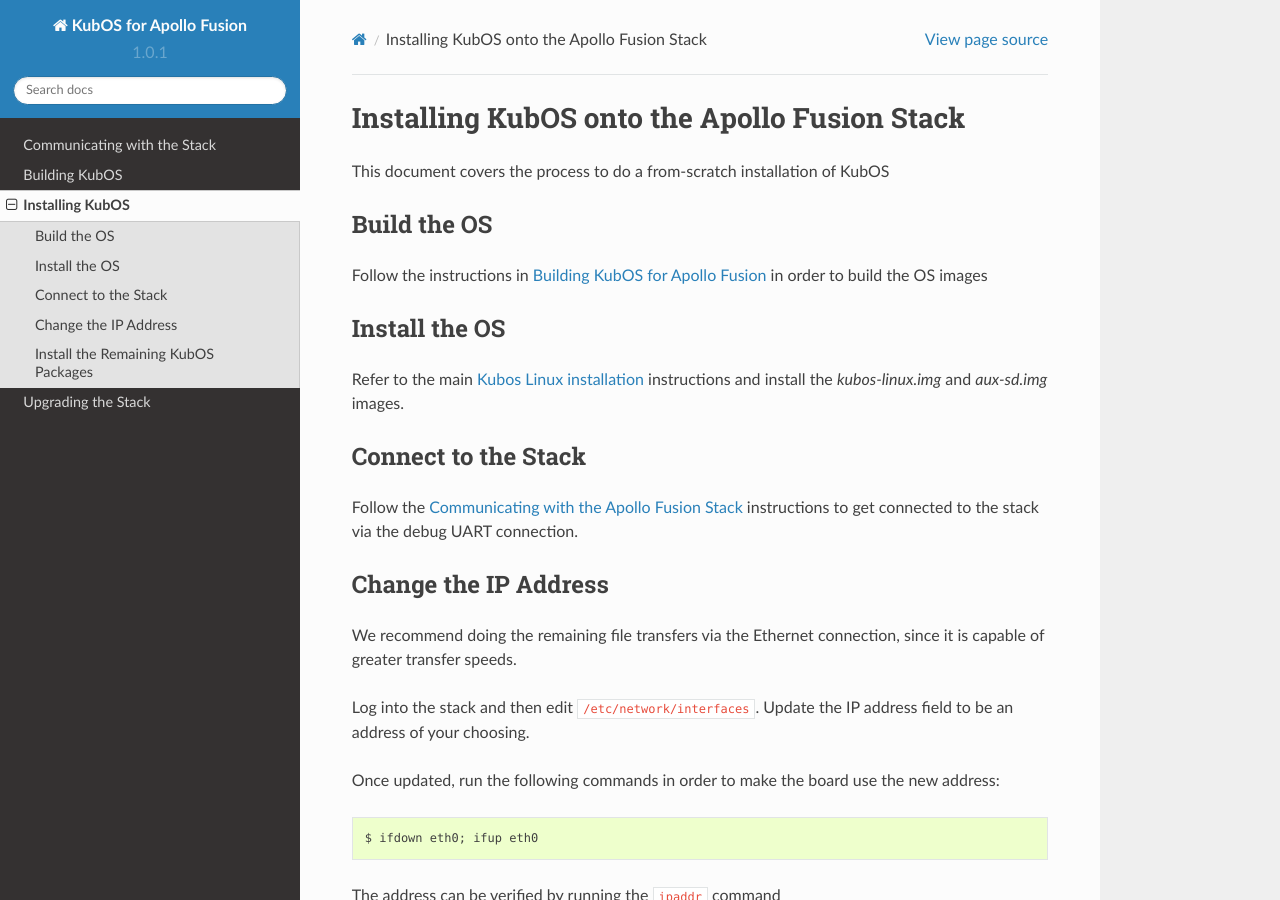
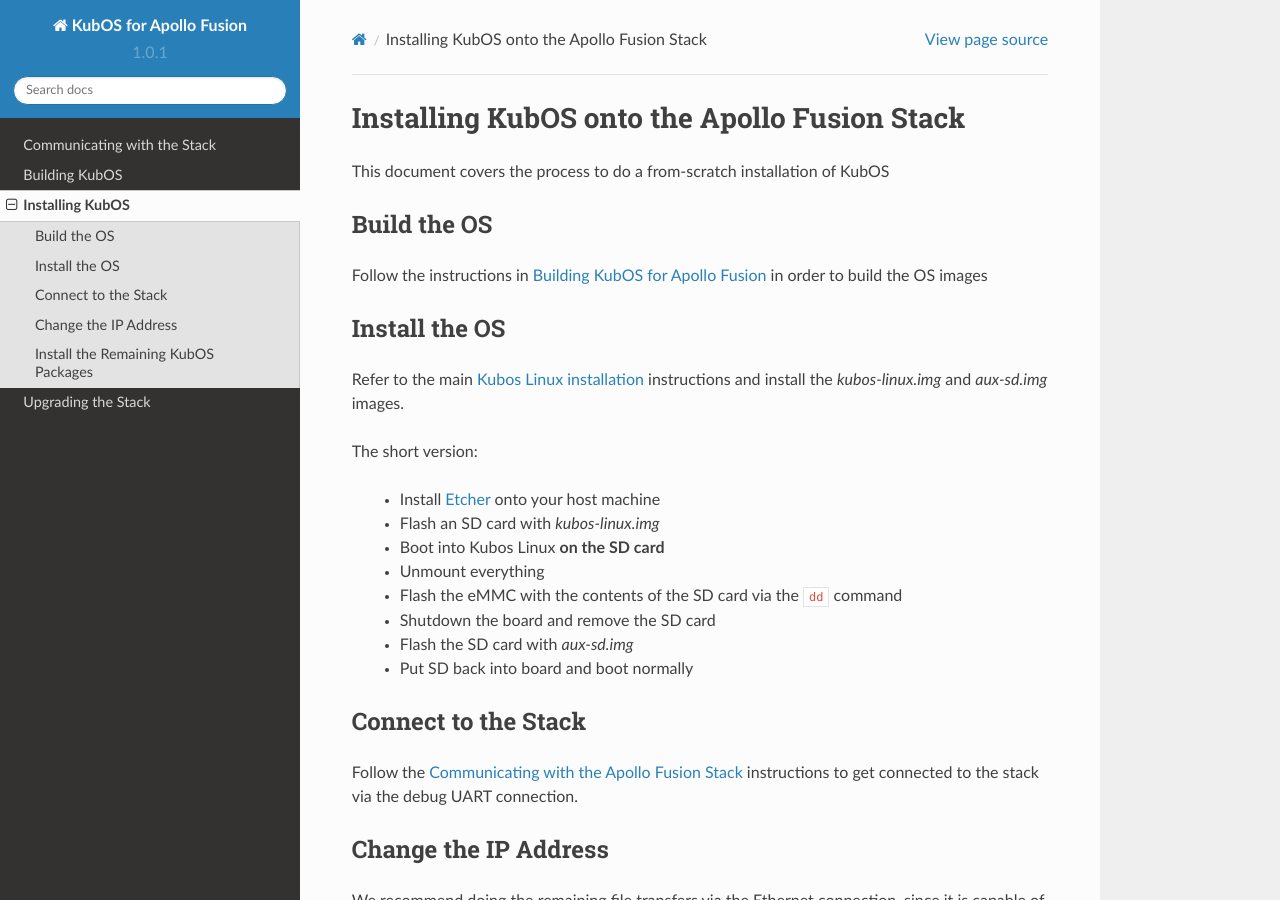
Before and after one commit to kubos/apollo-fusion, a Sphinx documentation site: the page built from docs/installing-kubos.rst, in a window 1280 px wide and 900 px high. Built offline with Sphinx 7.4.7 and the Read the Docs theme 2.0.0, drawn with Linux system fonts in a browser that asks for light colours.

Commit message:
Finishing manual install script and install doc

```diff
--- a/docs/installing-kubos.rst
+++ b/docs/installing-kubos.rst
@@ -11,8 +11,19 @@
 Install the OS
 --------------
 
-Refer to the main `Kubos Linux installation <http://docs.kubos.co/latest/os-docs/kubos-linux-on-mbm2.html>`__
+Refer to the main `Kubos Linux installation <http://docs.kubos.co/latest/installation-docs/installing-linux-mbm2.html>`__
 instructions and install the `kubos-linux.img` and `aux-sd.img` images.
+
+The short version:
+
+    - Install `Etcher <https://etcher.io/>`__ onto your host machine
+    - Flash an SD card with `kubos-linux.img`
+    - Boot into Kubos Linux **on the SD card**
+    - Unmount everything
+    - Flash the eMMC with the contents of the SD card via the ``dd`` command
+    - Shutdown the board and remove the SD card
+    - Flash the SD card with `aux-sd.img`
+    - Put SD back into board and boot normally
 
 Connect to the Stack
 --------------------
```
Also changed, not shown: 1 other file.
